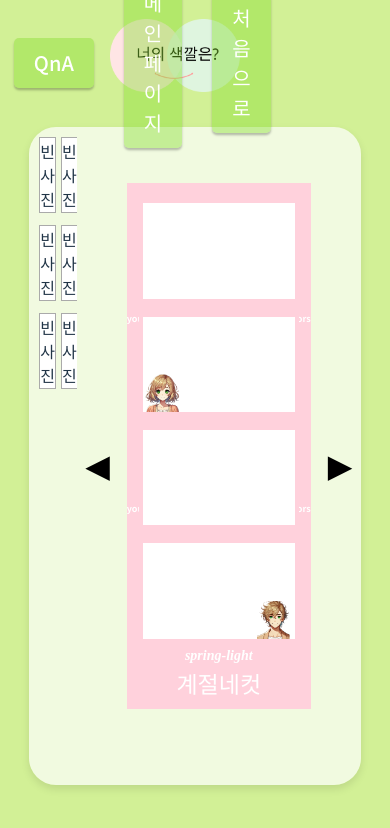
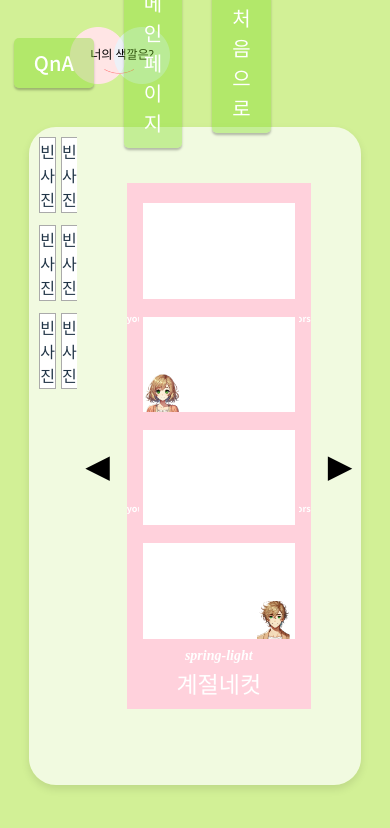
Before and after one commit to dajeong-kimm/what-is-your-color, a React (Vite) app in the folder frontend/yourcolors/: page /select in a window 390 px wide. Shown: the top 828 px of the page. Built offline with nearby package versions, Linux system fonts and the light colour scheme.

Commit message:
fix: season-photo-camera

```diff
--- a/frontend/yourcolors/src/button/top/TopBar.css
+++ b/frontend/yourcolors/src/button/top/TopBar.css
@@ -49,11 +49,19 @@
 
 
 .logo-img {
-  width: 130px;  /* 원하는 크기로 조정 */
+  width: 100%;
+  max-width: 130px; /* 최대 130px 크기로 제한 */
   height: auto;
-  margin-right: 0px;
+  margin-right: 0;
   margin-left: 80px;
   padding-bottom: 10px;
+  object-fit: contain;
+}
 
-
+/* 반응형: 화면이 768px 이하인 경우 로고 크기와 좌측 여백 축소 */
+@media (max-width: 768px) {
+  .logo-img {
+    max-width: 100px;
+    margin-left: 40px;
+  }
 }
--- a/frontend/yourcolors/src/features/personal-colors/PersonalDefine.css
+++ b/frontend/yourcolors/src/features/personal-colors/PersonalDefine.css
@@ -14,7 +14,7 @@
 }
 
 /* 제목 */
-.personal-define-h1 {
+.personal-define-h1cd {
   align-self: flex-start;
   text-align: left;
   width: 100%;
--- a/frontend/yourcolors/src/features/season-photo/PhotoCapturePage.jsx
+++ b/frontend/yourcolors/src/features/season-photo/PhotoCapturePage.jsx
@@ -322,7 +322,7 @@ const PhotoCapturePage = () => {
       <Topbar />
       <Largemain>
         <div className="photo-header-bar">
-          <span className="photo-title">계절네컷</span>
+          <span className="photo-title">계절네컷 사진관</span>
           <span className="photo-countdown">
             {countdown !== null ? countdown : ""}
           </span>
```
